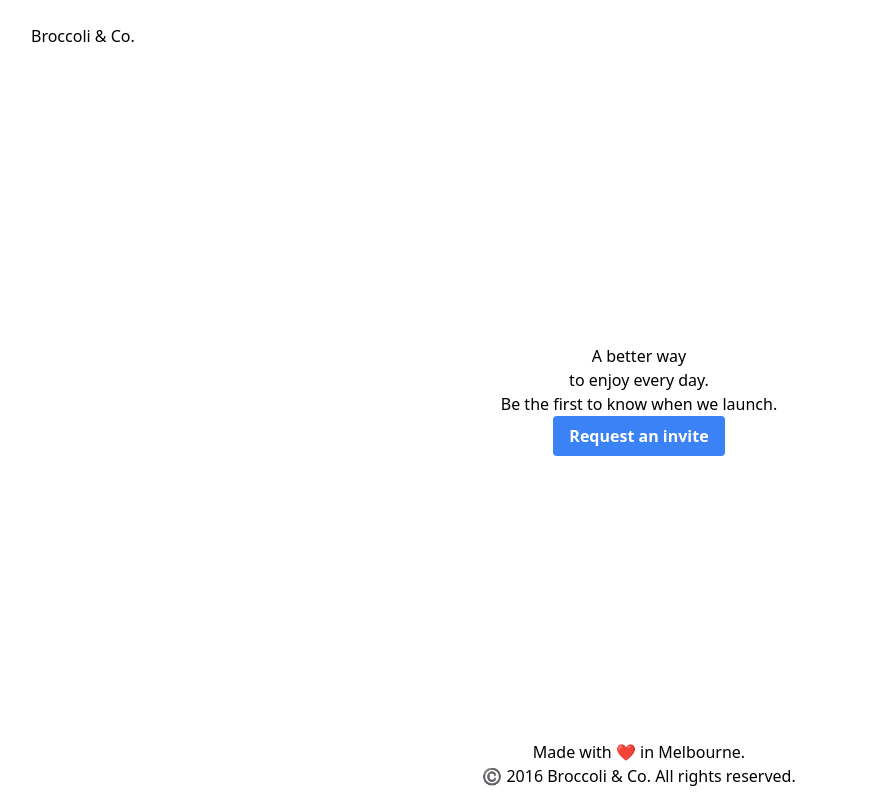
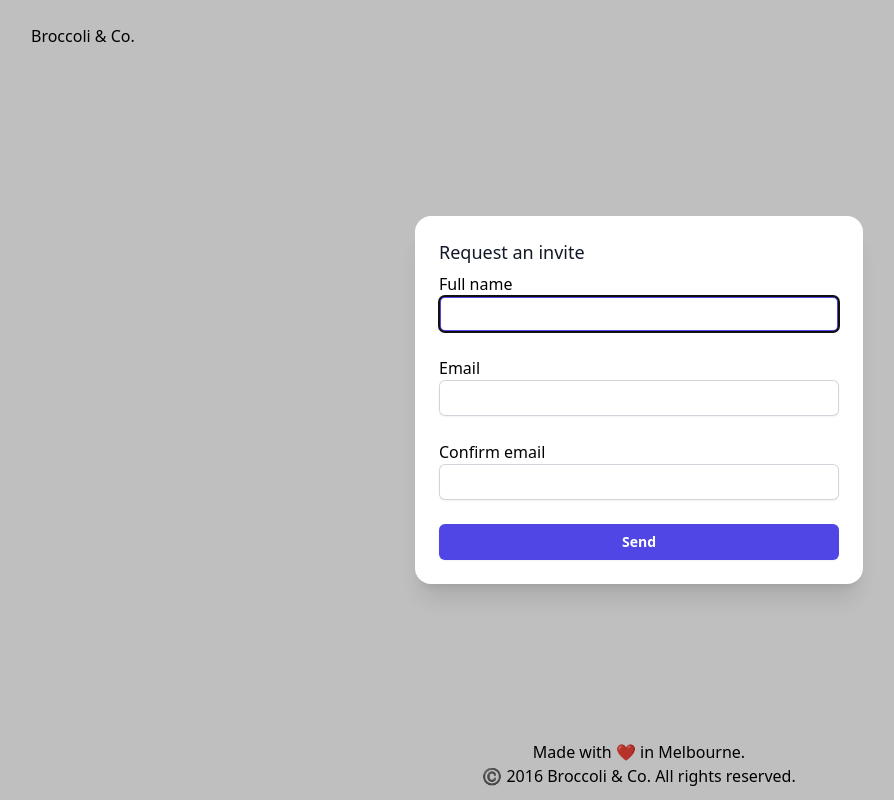
Before and after one commit to lukemesiti/AWTH, a React (Vite) app: page / in a window 1280 px wide. Both pictures are taken after a click on the button "Request an invite". Shown: the whole page, without its empty margins (1-895 px from the left). Built offline with nearby package versions, Linux system fonts and the light colour scheme.

Commit message:
create FormInput and Modal components. WIP request form modal

```diff
--- a/package.json
+++ b/package.json
@@ -15,6 +15,7 @@
     "react-dom": "^18.2.0"
   },
   "devDependencies": {
+    "@headlessui/react": "^1.7.16",
     "@testing-library/jest-dom": "^5.17.0",
     "@testing-library/react": "^14.0.0",
     "@types/react": "^18.2.15",
--- /dev/null
+++ b/src/components/FormInput.tsx
@@ -0,0 +1,45 @@
+import { useState } from "react";
+
+interface ComponentProps {
+  id: string;
+  name: string;
+  type: React.HTMLInputTypeAttribute;
+  label: string;
+  required: boolean;
+  onChange: (target: EventTarget & HTMLInputElement) => void;
+}
+
+const FormInput: React.FC<ComponentProps> = ({
+  id,
+  name,
+  type,
+  label,
+  required,
+  onChange,
+}) => {
+  const [inputValue, setInputValue] = useState("");
+
+  const handleChange = (event: React.ChangeEvent<HTMLInputElement>) => {
+    const target = event.target;
+
+    setInputValue(target.value);
+    onChange(target);
+  };
+
+  return (
+    <>
+      <label htmlFor={id}>{label}</label>
+      <input
+        value={inputValue}
+        onChange={handleChange}
+        id={id}
+        name={name}
+        type={type}
+        required={required}
+        className="block w-full rounded-md border-0 py-1.5 text-gray-900 shadow-sm ring-1 ring-inset ring-gray-300 placeholder:text-gray-400 focus:ring-2 focus:ring-inset focus:ring-indigo-600 sm:text-sm sm:leading-6 p-1"
+      />
+    </>
+  );
+};
+
+export { FormInput };
--- /dev/null
+++ b/src/components/Modal.tsx
@@ -0,0 +1,63 @@
+import { Dialog, Transition } from "@headlessui/react";
+import { Fragment, PropsWithChildren } from "react";
+
+interface ComponentProps {
+  title: string;
+  isOpen: boolean;
+  setIsOpen: React.Dispatch<React.SetStateAction<boolean>>;
+}
+
+const Modal: React.FC<PropsWithChildren<ComponentProps>> = ({
+  title,
+  isOpen,
+  setIsOpen,
+  children,
+}) => {
+  function closeModal() {
+    setIsOpen(false);
+  }
+
+  return (
+    <Transition appear show={isOpen} as={Fragment}>
+      <Dialog as="div" className="relative z-10" onClose={closeModal}>
+        <Transition.Child
+          as={Fragment}
+          enter="ease-out duration-300"
+          enterFrom="opacity-0"
+          enterTo="opacity-100"
+          leave="ease-in duration-200"
+          leaveFrom="opacity-100"
+          leaveTo="opacity-0"
+        >
+          <div className="fixed inset-0 bg-black bg-opacity-25" />
+        </Transition.Child>
+
+        <div className="fixed inset-0 overflow-y-auto">
+          <div className="flex min-h-full items-center justify-center p-4 text-center">
+            <Transition.Child
+              as={Fragment}
+              enter="ease-out duration-300"
+              enterFrom="opacity-0 scale-95"
+              enterTo="opacity-100 scale-100"
+              leave="ease-in duration-200"
+              leaveFrom="opacity-100 scale-100"
+              leaveTo="opacity-0 scale-95"
+            >
+              <Dialog.Panel className="w-full max-w-md transform overflow-hidden rounded-2xl bg-white p-6 text-left align-middle shadow-xl transition-all">
+                <Dialog.Title
+                  as="h3"
+                  className="text-lg font-medium leading-6 text-gray-900"
+                >
+                  {title}
+                </Dialog.Title>
+                {children}
+              </Dialog.Panel>
+            </Transition.Child>
+          </div>
+        </div>
+      </Dialog>
+    </Transition>
+  );
+};
+
+export { Modal };
--- /dev/null
+++ b/src/components/index.ts
@@ -0,0 +1,2 @@
+export * from "./Modal";
+export * from "./FormInput";
--- a/src/layout/content/Content.tsx
+++ b/src/layout/content/Content.tsx
@@ -1,3 +1,5 @@
+import { RequestInviteButton } from "./RequestInviteButton";
+
 const Content: React.FC = () => {
   return (
     <main className="flex-auto flex items-center justify-center p-3">
@@ -5,9 +7,7 @@ const Content: React.FC = () => {
         <h1>A better way</h1>
         <h1>to enjoy every day.</h1>
         <p>Be the first to know when we launch.</p>
-        <button className="bg-blue-500 hover:bg-blue-700 text-white font-bold py-2 px-4 rounded">
-          Request an invite
-        </button>
+        <RequestInviteButton />
       </div>
     </main>
   );
--- /dev/null
+++ b/src/layout/content/RequestInviteButton.tsx
@@ -0,0 +1,20 @@
+import { useState } from "react";
+import { RequestInviteForm } from "./RequestInviteForm";
+
+const RequestInviteButton: React.FC = () => {
+  const [isFormOpen, setIsFormOpen] = useState(false);
+
+  return (
+    <>
+      <button
+        className="bg-blue-500 hover:bg-blue-700 text-white font-bold py-2 px-4 rounded"
+        onClick={() => setIsFormOpen(true)}
+      >
+        Request an invite
+      </button>
+      <RequestInviteForm isOpen={isFormOpen} setIsOpen={setIsFormOpen} />
+    </>
+  );
+};
+
+export { RequestInviteButton };
--- /dev/null
+++ b/src/layout/content/RequestInviteForm.tsx
@@ -0,0 +1,55 @@
+import { useState } from "react";
+import { FormInput, Modal } from "../../components";
+import { formElements, initialFormState } from "./helpers";
+import { FormFields } from "./types";
+
+interface ComponentProps {
+  isOpen: boolean;
+  setIsOpen: React.Dispatch<React.SetStateAction<boolean>>;
+}
+
+const RequestInviteForm: React.FC<ComponentProps> = ({ isOpen, setIsOpen }) => {
+  const [formData, setFormData] = useState<FormFields>(initialFormState);
+
+  const handleChange = (target: EventTarget & HTMLInputElement) => {
+    const { name, value } = target;
+
+    setFormData((prevFormData) => ({ ...prevFormData, [name]: value }));
+  };
+
+  const handleSubmit = (event: React.FormEvent<HTMLFormElement>) => {
+    event.preventDefault();
+
+    console.log(formData);
+  };
+
+  return (
+    <Modal isOpen={isOpen} setIsOpen={setIsOpen} title="Request an invite">
+      <form className="space-y-6" onSubmit={handleSubmit}>
+        {formElements.map((element) => (
+          <div className="mt-2">
+            <FormInput
+              id={element.name}
+              name={element.name}
+              type={element.type}
+              required
+              label={element.label}
+              onChange={handleChange}
+            />
+          </div>
+        ))}
+
+        <div>
+          <button
+            type="submit"
+            className="flex w-full justify-center rounded-md bg-indigo-600 px-3 py-1.5 text-sm font-semibold leading-6 text-white shadow-sm hover:bg-indigo-500 focus-visible:outline focus-visible:outline-2 focus-visible:outline-offset-2 focus-visible:outline-indigo-600"
+          >
+            Send
+          </button>
+        </div>
+      </form>
+    </Modal>
+  );
+};
+
+export { RequestInviteForm };
--- /dev/null
+++ b/src/layout/content/helpers.ts
@@ -0,0 +1,25 @@
+import { FormFields, FormFieldNames, FormElement } from "./types";
+
+export const initialFormState: FormFields = {
+  [FormFieldNames.Name]: "",
+  [FormFieldNames.Email]: "",
+  [FormFieldNames.ConfirmEmail]: "",
+};
+
+export const formElements: FormElement[] = [
+  {
+    name: FormFieldNames.Name,
+    type: "text",
+    label: "Full name",
+  },
+  {
+    name: FormFieldNames.Email,
+    type: "email",
+    label: "Email",
+  },
+  {
+    name: FormFieldNames.ConfirmEmail,
+    type: "email",
+    label: "Confirm email",
+  },
+];
--- /dev/null
+++ b/src/layout/content/types.ts
@@ -0,0 +1,17 @@
+export enum FormFieldNames {
+  Name = "name",
+  Email = "email",
+  ConfirmEmail = "confirmEmail",
+}
+
+export interface FormFields {
+  [FormFieldNames.Name]: string;
+  [FormFieldNames.Email]: string;
+  [FormFieldNames.ConfirmEmail]: string;
+}
+
+export interface FormElement {
+  name: FormFieldNames;
+  type: React.HTMLInputTypeAttribute;
+  label: string;
+}
```
Also changed, not shown: 1 other file (tests, documents, lock files or other folders).
